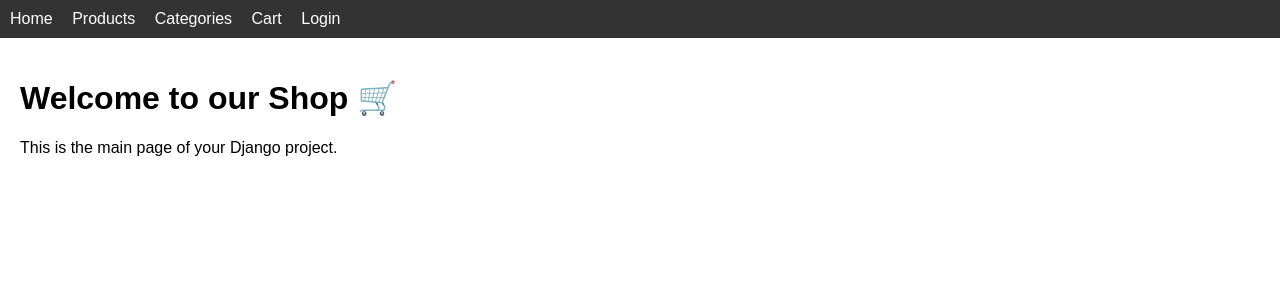
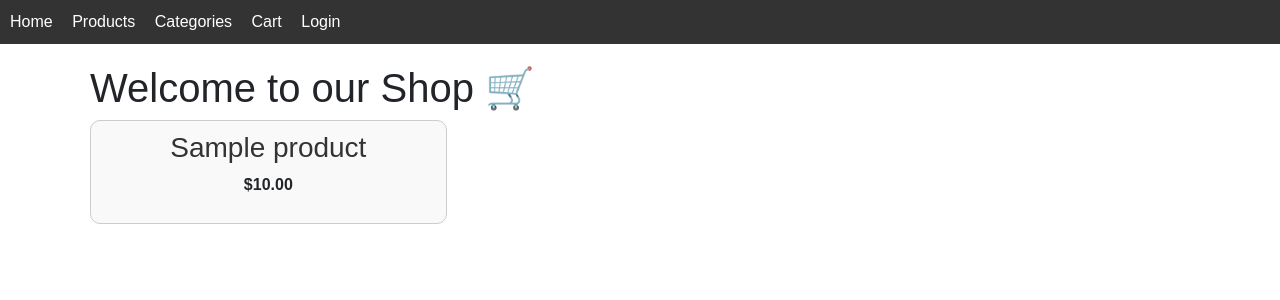
Before and after one commit to leonidig/DjangoApp, a Django app: page / in a window 1280 px wide. Shown: the top 300 px of the page. Run offline with Django 5.2, Linux system fonts and the light colour scheme; tables that the repository leaves empty hold one stand-in row (values such as "Sample post").

Commit message:
Read ( main page and detail )

```diff
--- a/shop/products/templates/__base.html
+++ b/shop/products/templates/__base.html
@@ -3,6 +3,7 @@
 <head>
     <meta charset="utf-8">
     <title>{% block title %}Shop{% endblock %}</title>
+    <link href="https://cdn.jsdelivr.net/npm/bootstrap@5.3.3/dist/css/bootstrap.min.css" rel="stylesheet">
     <style>
         body {
             font-family: Arial, sans-serif;
@@ -49,5 +50,6 @@
     <div class="container">
         {% block content %}{% endblock %}
     </div>
+    <script src="https://cdn.jsdelivr.net/npm/bootstrap@5.3.3/dist/js/bootstrap.bundle.min.js"></script>
 </body>
 </html>
--- a/shop/products/templates/index.html
+++ b/shop/products/templates/index.html
@@ -4,5 +4,18 @@
 
 {% block content %}
 <h1>Welcome to our Shop 🛒</h1>
-<p>This is the main page of your Django project.</p>
+
+<div style="display: grid; grid-template-columns: repeat(3, 1fr); gap: 15px;">
+  {% for product in products %}
+    <div style="border: 1px solid #ccc; border-radius: 10px; padding: 10px; text-align: center; background: #f9f9f9;">
+      <h3>
+        <a href="{% url 'products:product_detail' product.pk %}" style="text-decoration: none; color: #333;">
+          {{ product.name }}
+        </a>
+      </h3>
+      <p style="font-weight: bold;">${{ product.price }}</p>
+    </div>
+  {% endfor %}
+</div>
+
 {% endblock %}
--- a/shop/products/urls.py
+++ b/shop/products/urls.py
@@ -1,5 +1,5 @@
 from django.urls import path
-from .views import index, register, create_product
+from .views import index, register, create_product, product_detail
 from django.contrib.auth import views as auth_views
 
 app_name = 'products'
@@ -9,5 +9,6 @@ urlpatterns = [
     path('accounts/register/', register, name='register'),
     path('accounts/login/', auth_views.LoginView.as_view(template_name='accounts/login.html'), name='login'),
     path('accounts/logout/', auth_views.LogoutView.as_view(next_page='/'), name='logout'),
-    path('create/', create_product, name='create_product')
+    path('create/', create_product, name='create_product'),
+    path('detail/<int:id>/', product_detail, name='product_detail')
 ]
--- a/shop/products/views.py
+++ b/shop/products/views.py
@@ -3,11 +3,13 @@ from django.contrib.auth.decorators import login_required
 from django.contrib.auth.forms import UserCreationForm
 
 from .forms import ProductForm
+from .models import Product
 
 
 
 def index(request):
-    return render(request, 'index.html')
+    products = Product.objects.all()
+    return render(request, 'index.html', {'products': products})
 
 
 def register(request):
@@ -35,3 +37,8 @@ def create_product(request):
         form = ProductForm()
 
     return render(request, "create_product.html", {"form": form})
+
+
+def product_detail(request, id: int):
+    product = Product.objects.get(pk=id)
+    return render(request, 'product_detail.html', {'product': product})
```
Also changed, not shown: shop/products/templates/product_detail.html (added, +26 -0 lines).
